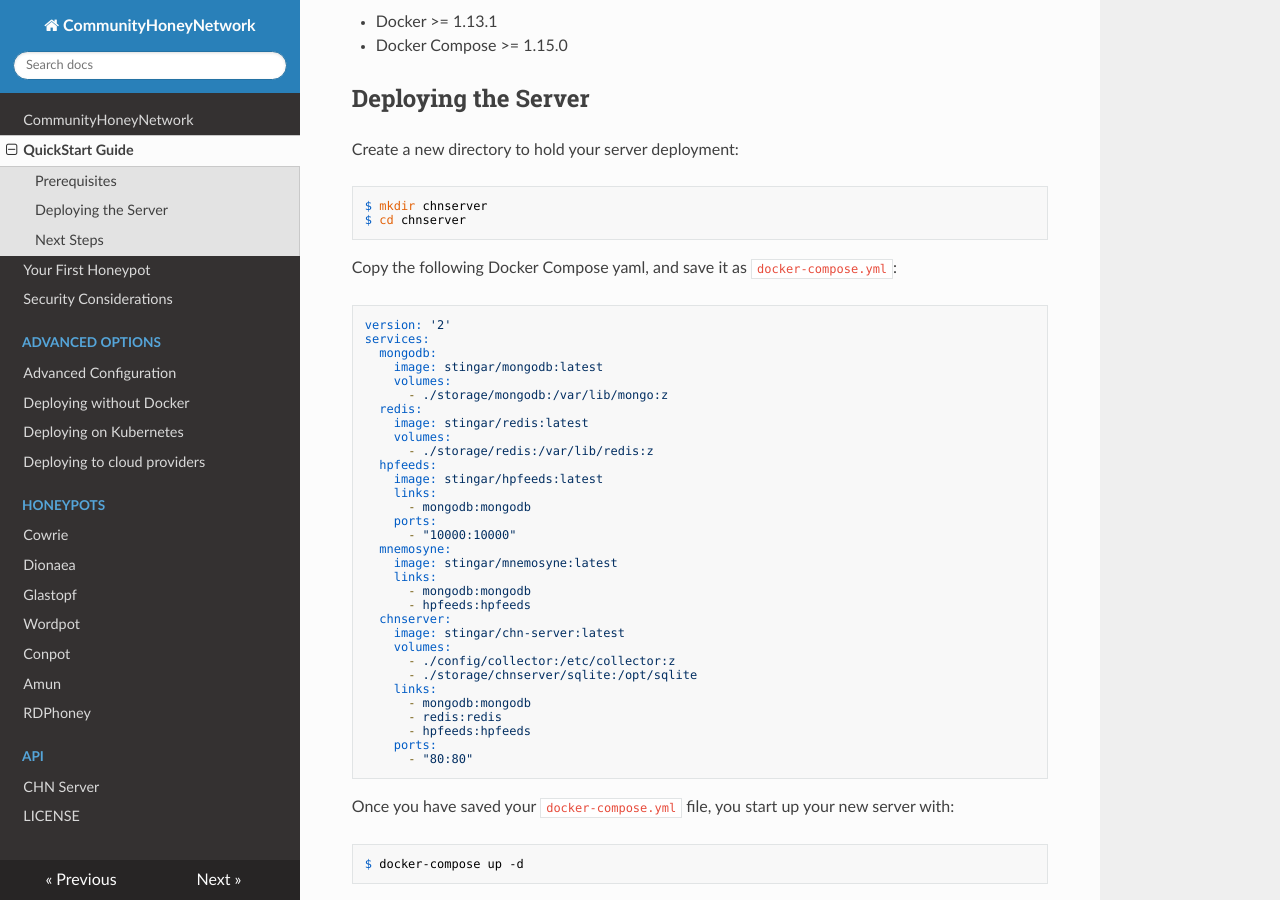
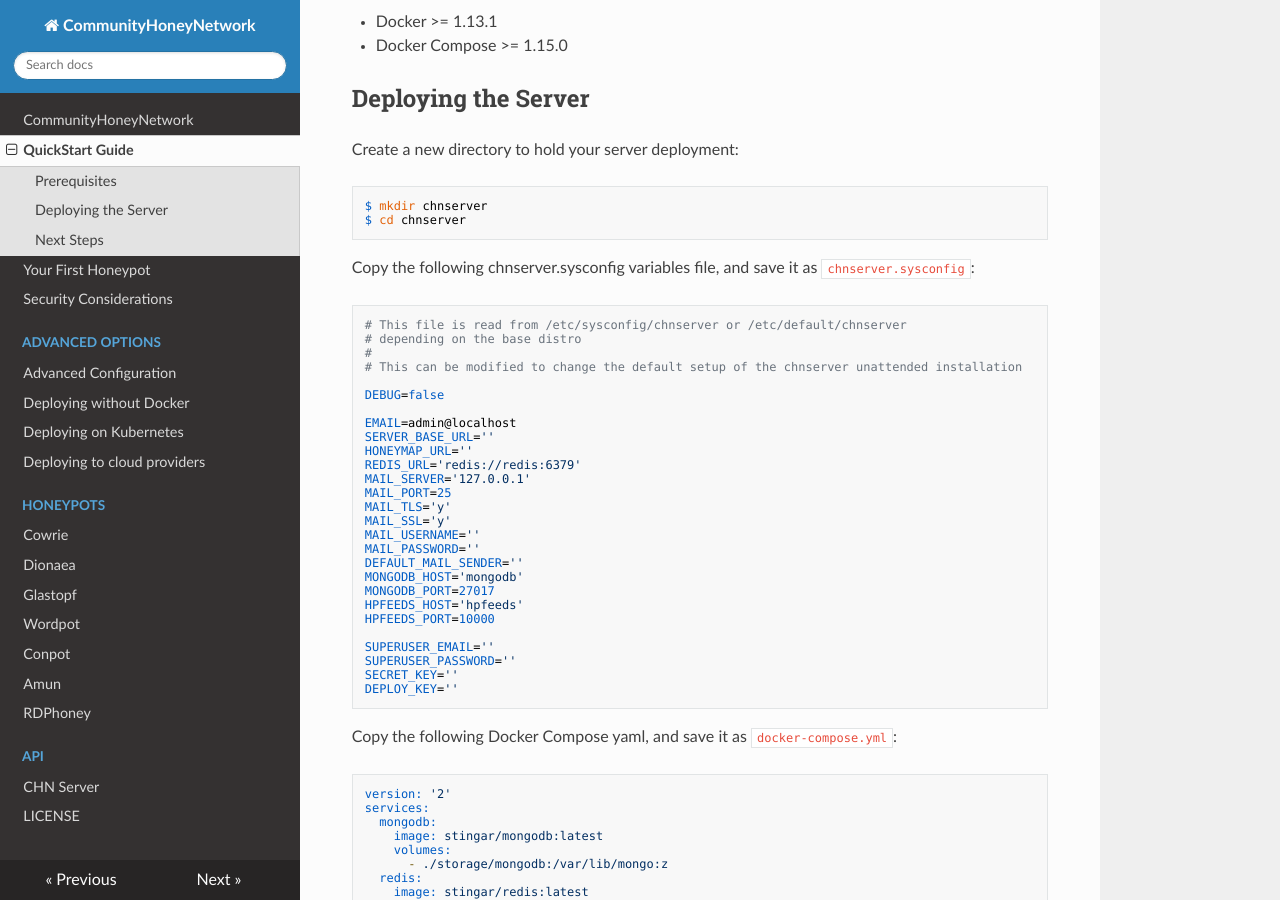
Before and after one commit to CommunityHoneyNetwork/chn-docs, an MkDocs documentation site: the page built from docs/quickstart.md, in a window 1280 px wide and 900 px high, scrolled down 446 px. Built offline with MkDocs 1.6.1, drawn with Linux system fonts in a browser that asks for light colours; nearby versions of some CDN libraries; old or Windows-style settings are respelled for this version of MkDocs.

Commit message:
In which our hero puts back the chnserver.sysconfig default example.
Signed-off-by: Jesse Bowling <jesse.bowling@duke.edu>

````diff
--- a/docs/quickstart.md
+++ b/docs/quickstart.md
@@ -19,6 +19,38 @@ Create a new directory to hold your server deployment:
     $ mkdir chnserver
     $ cd chnserver
 
+Copy the following chnserver.sysconfig variables file, and save it as
+`chnserver.sysconfig`:
+
+```
+# This file is read from /etc/sysconfig/chnserver or /etc/default/chnserver
+# depending on the base distro
+#
+# This can be modified to change the default setup of the chnserver unattended installation
+
+DEBUG=false
+
+EMAIL=admin@localhost
+SERVER_BASE_URL=''
+HONEYMAP_URL=''
+REDIS_URL='redis://redis:6379'
+MAIL_SERVER='127.0.0.1'
+MAIL_PORT=25
+MAIL_TLS='y'
+MAIL_SSL='y'
+MAIL_USERNAME=''
+MAIL_PASSWORD=''
+DEFAULT_MAIL_SENDER=''
+MONGODB_HOST='mongodb'
+MONGODB_PORT=27017
+HPFEEDS_HOST='hpfeeds'
+HPFEEDS_PORT=10000
+
+SUPERUSER_EMAIL=''
+SUPERUSER_PASSWORD=''
+SECRET_KEY=''
+DEPLOY_KEY=''
+```
 Copy the following Docker Compose yaml, and save it as `docker-compose.yml`:
 
 
````
Also changed, not shown: docs/cowrie.md (+1 -1 lines).
